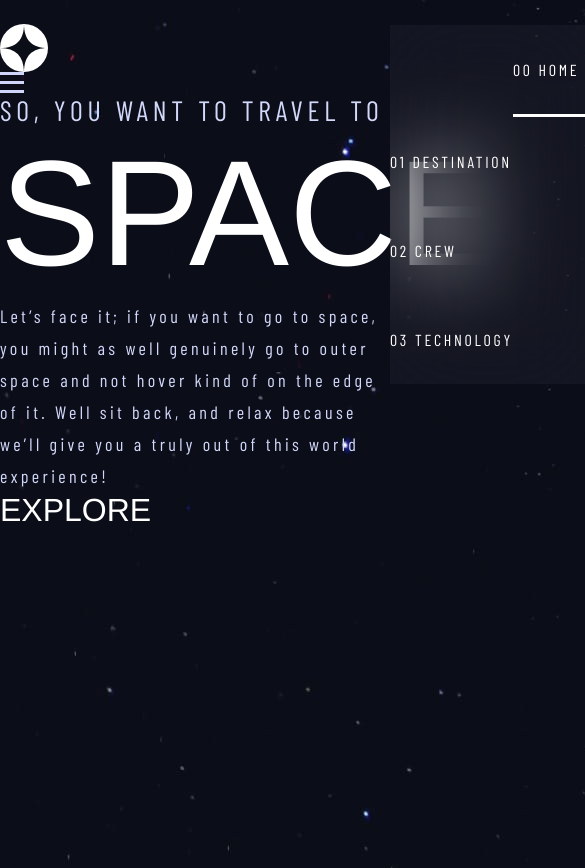
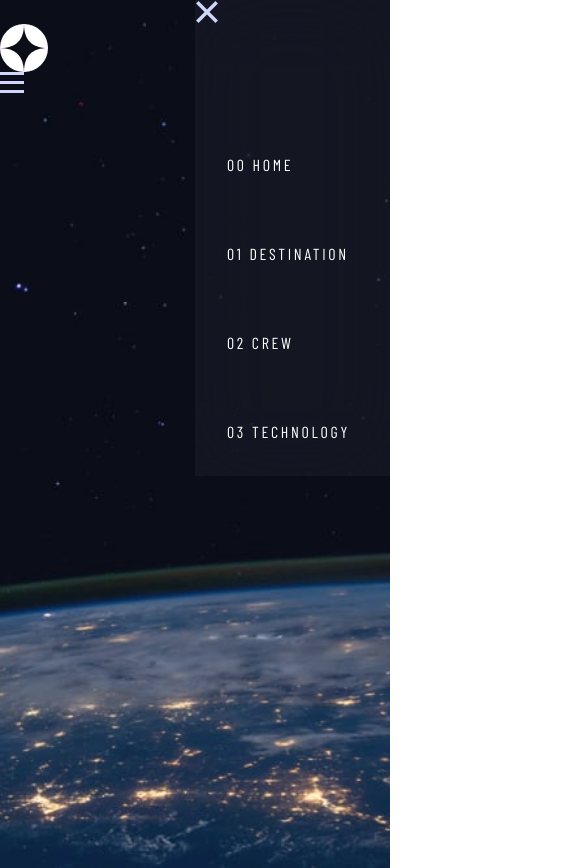
Before and after one commit to nomad-mystic/io.frontendmentor, a React (Vite) app in the folder space-tourism/: page / in a window 390 px wide. Shown: the top 868 px of the page, 585 px wide, since content can reach past the window. Built offline with nearby package versions, Linux system fonts and the light colour scheme; a web font is replaced by a local one.

Commit message:
kpm: Continue the process of building the mobile styles

```diff
--- a/space-tourism/src/components/HeaderNav/HeaderNav.css
+++ b/space-tourism/src/components/HeaderNav/HeaderNav.css
@@ -1,28 +1,54 @@
 .HeaderNav {
+    --close-svg-top: 3.2rem;
+    --mobile-nav-top: calc(6.4rem + var(--close-svg-top));
+
     background: rgba(255, 255, 255, 0.04);
-    backdrop-filter: blur(40.774227142333984px);
+    backdrop-filter: blur(40px);
 
     position: absolute;
-    left: 100%;
-    top: 1px;
+    /*left: 100%;*/
+    right: 0;
+    top: -2.4rem;
+    width: calc(100vw * .5);
 
     @screen md {
         position: relative;
+        max-width: unset;
+    }
+
+    &-close {
+        display: block;
+        position: absolute;
+        right: 3.2rem;
+        top: 2.4rem;
+
+        @screen md {
+            display: none;
+        }
     }
 
     ul {
+        padding-inline-start: 3.2rem;
+        margin-block-start: var(--mobile-nav-top);
 
+        @screen md {
+            padding-inline-start: 0;
+
+        }
     }
 
     .NavText {
+        @screen md {
             &:first-of-type {
                 margin-inline-start: 12.3rem;
+            }
         }
 
         a {
             padding-block: 35px;
             display: block;
 
+            @screen md {
                 &.active {
                     border-bottom: 3px solid var(--color-white);
                 }
@@ -31,6 +57,7 @@
                     border-bottom: 3px solid var(--color-white-light);
                 }
             }
+        }
 
         &-number {
             font-weight: 700;
--- a/space-tourism/src/components/HeaderNav/HeaderNav.tsx
+++ b/space-tourism/src/components/HeaderNav/HeaderNav.tsx
@@ -14,6 +14,13 @@ import './HeaderNav.css';
 const HeaderNav = (): React.JSX.Element => {
     return (
         <nav className="HeaderNav max-w-[830px] w-full">
+            <svg xmlns="http://www.w3.org/2000/svg" width="24" height="24" viewBox="0 0 20 21" fill="none" className="HeaderNav-close">
+                <rect x="2.5752" y="0.954102" width="24" height="3" transform="rotate(45 2.5752 0.954102)"
+                      fill="#D0D6F9" />
+                <rect x="0.454102" y="17.9246" width="24" height="3" transform="rotate(-45 0.454102 17.9246)"
+                      fill="#D0D6F9" />
+            </svg>
+
             <ul className="flex flex-col  md:flex-row md:gap-[50px]">
                 <li className="NavText">
                     <NavLink to="/">
--- a/space-tourism/src/pages/home/HomePage.css
+++ b/space-tourism/src/pages/home/HomePage.css
@@ -88,12 +88,17 @@
 }
 
 body.HomePage {
-    background-image: url('/home/background-home-desktop.jpg');
+    background-image: url('/home/background-home-mobile.jpg');
     background-repeat: no-repeat;
+    background-size: cover;
     width: 100%;
     height: 100vh;
 
     @screen md {
-        background-size: cover;
+        background-image: url('/home/background-home-tablet.jpg');
+    }
+
+    @screen lg {
+        background-image: url('/home/background-home-desktop.jpg');
     }
 }
--- a/space-tourism/src/pages/home/HomePage.tsx
+++ b/space-tourism/src/pages/home/HomePage.tsx
@@ -17,20 +17,20 @@ const HomePage = (): React.JSX.Element => {
     return (
         <>
             <Header />
-            <main className="HomePage-main max-w-container">
-                <section className="HomePage-left">
-                    <h2 className="Heading-5">SO, YOU WANT TO TRAVEL TO</h2>
-                    <h1 className="Heading-1">SPACE</h1>
-                    <p className="Subheading-2">Let’s face it; if you want to go to space, you might as well genuinely go to outer space and not hover kind of on the edge of it. Well sit back, and relax because we’ll give you a truly out of this world experience!</p>
-                </section>
-                <section className="HomePage-right">
-                    <div className="HomePage-circle">
-                        <h3 className="Heading-4 HomePage-circleText">EXPLORE</h3>
-                        <span className="HomePage-shape"></span>
-                        <span className="HomePage-shapeBackground"></span>
-                    </div>
-                </section>
-            </main>
+            {/*<main className="HomePage-main max-w-container">*/}
+            {/*    <section className="HomePage-left">*/}
+            {/*        <h2 className="Heading-5">SO, YOU WANT TO TRAVEL TO</h2>*/}
+            {/*        <h1 className="Heading-1">SPACE</h1>*/}
+            {/*        <p className="Subheading-2">Let’s face it; if you want to go to space, you might as well genuinely go to outer space and not hover kind of on the edge of it. Well sit back, and relax because we’ll give you a truly out of this world experience!</p>*/}
+            {/*    </section>*/}
+            {/*    <section className="HomePage-right">*/}
+            {/*        <div className="HomePage-circle">*/}
+            {/*            <h3 className="Heading-4 HomePage-circleText">EXPLORE</h3>*/}
+            {/*            <span className="HomePage-shape"></span>*/}
+            {/*            <span className="HomePage-shapeBackground"></span>*/}
+            {/*        </div>*/}
+            {/*    </section>*/}
+            {/*</main>*/}
         </>
     );
 };
```
Lines whose indentation alone changed are shown as unchanged.
